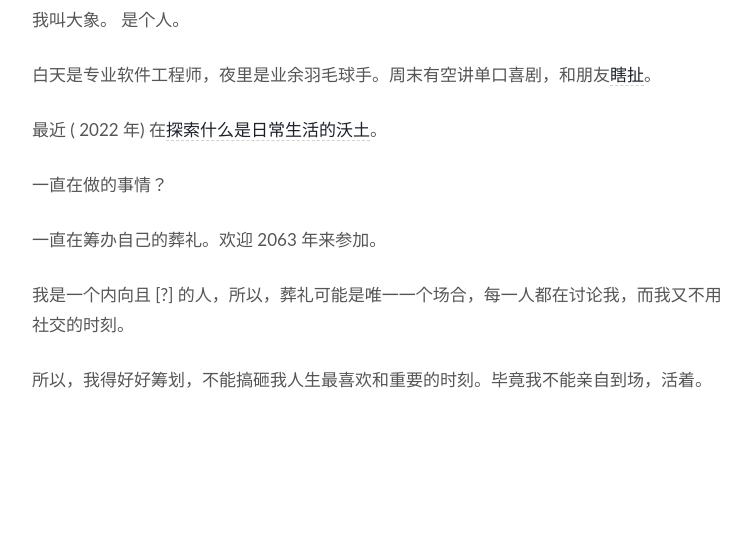
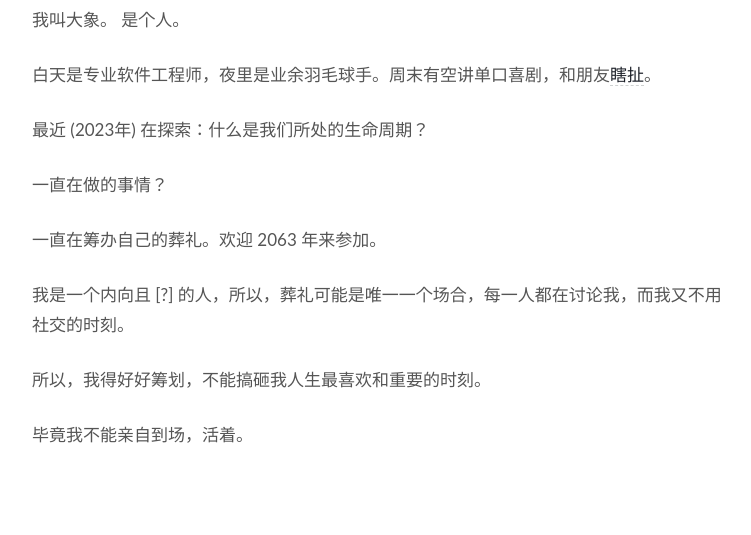
Before and after one commit to WillWang-X/willwang-x.github.io, a Jekyll site: the page built from about.md, in a window 1280 px wide. Shown: the part 500-1035 px from the top of the page, without its empty margins (258-1009 px from the left). Built offline with Jekyll 4.4.1, drawn with Linux system fonts in a browser that asks for light colours; before the commit the page ends 980 px from its top, so only the background shows below that.

Commit message:
Answer to Year-in-review_Question on soil

```diff
--- a/about.md
+++ b/about.md
@@ -10,7 +10,7 @@ permalink: /about/
 
 白天是专业软件工程师，夜里是业余羽毛球手。周末有空讲单口喜剧，和朋友[瞎扯](https://xiangyigegeng.club/)。
 
-最近 ( 2022 年) 在[探索什么是日常生活的沃土](http://newsletter.willwang.cc/)。
+最近 (2023年) 在探索：什么是我们所处的生命周期？
 
 一直在做的事情？
 
@@ -18,4 +18,6 @@ permalink: /about/
 
 我是一个内向且 [?] 的人，所以，葬礼可能是唯一一个场合，每一人都在讨论我，而我又不用社交的时刻。
 
-所以，我得好好筹划，不能搞砸我人生最喜欢和重要的时刻。毕竟我不能亲自到场，活着。
+所以，我得好好筹划，不能搞砸我人生最喜欢和重要的时刻。
+
+毕竟我不能亲自到场，活着。
```
Also changed, not shown: 2 other files.
